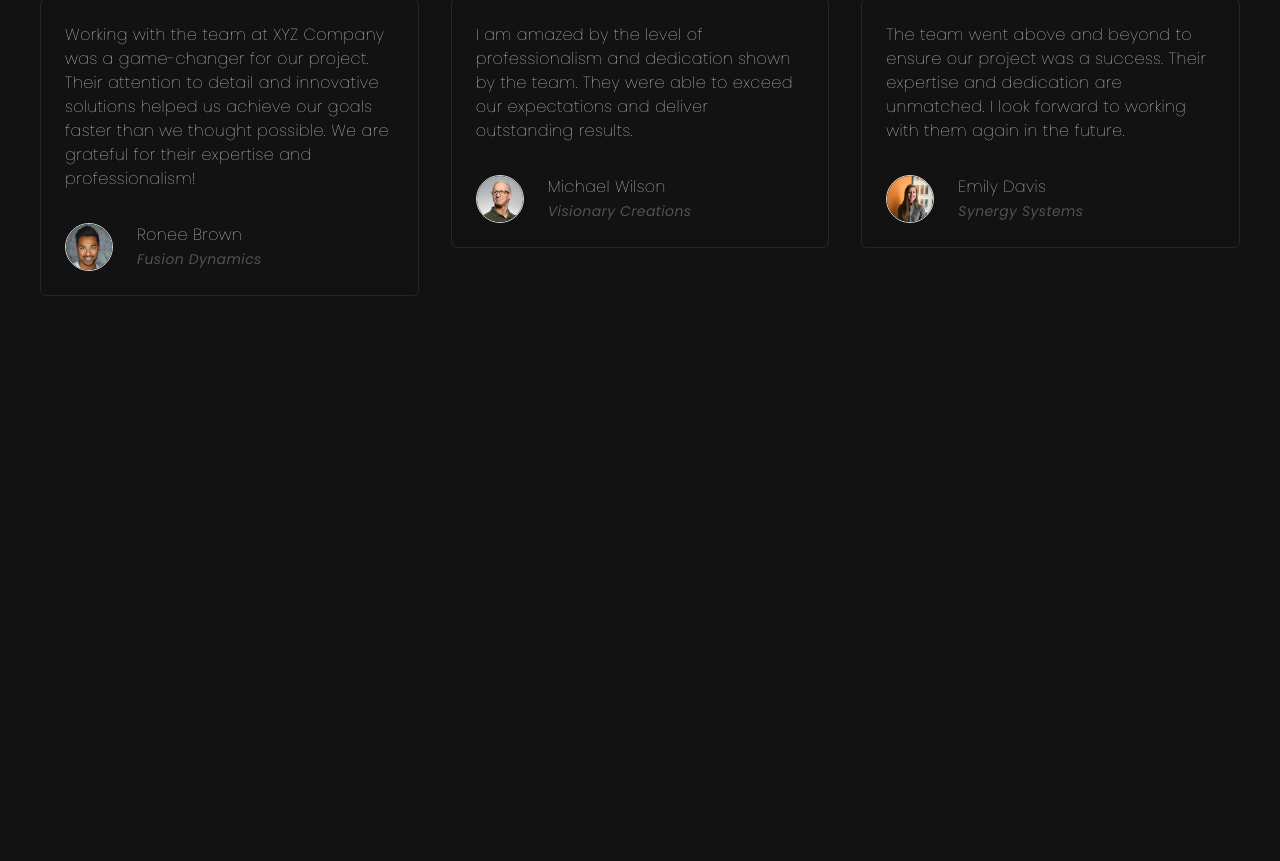
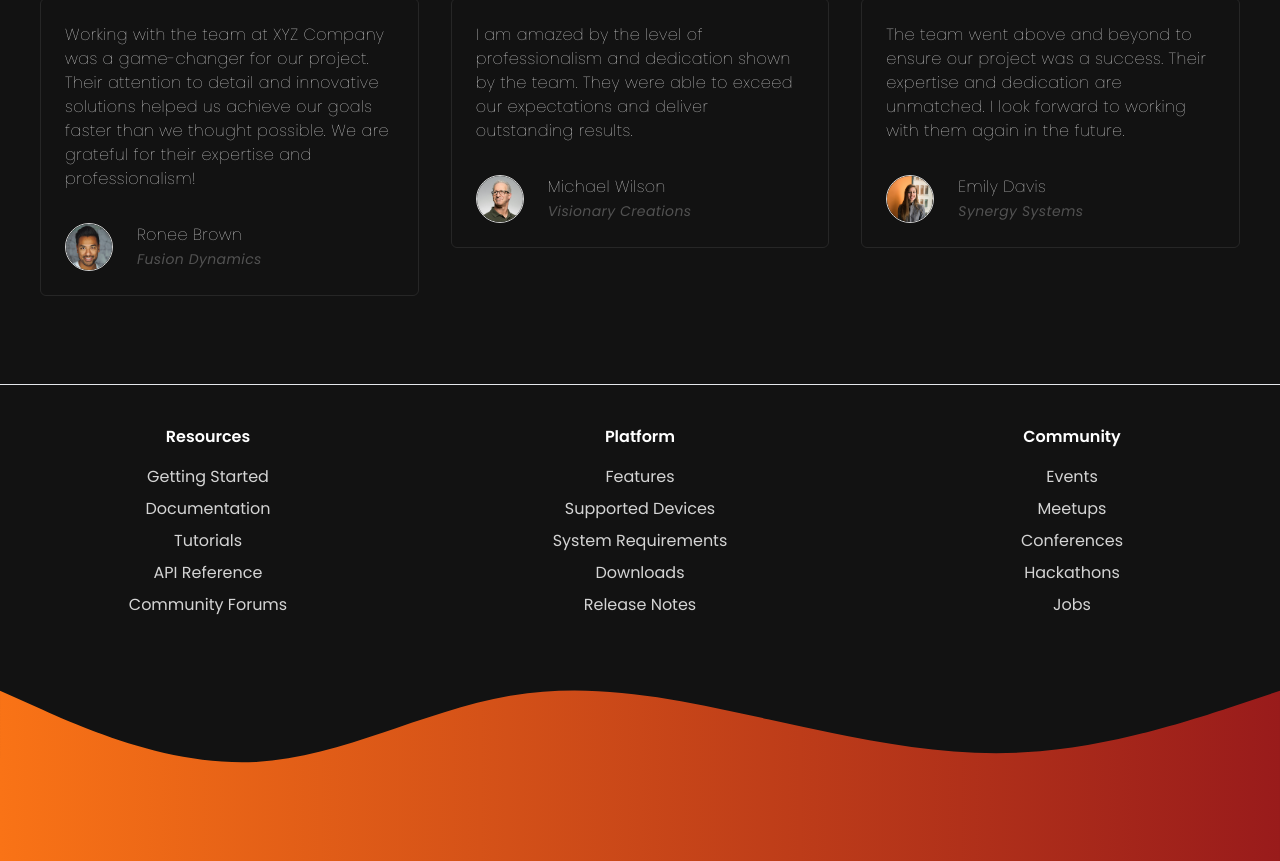
Before and after one commit to vishal-patidar-02/Virtualer, a React (Vite) app: page / in a window 1280 px wide. Shown: the part 3586-4447 px from the top of the page. Before the commit the page ends 3890 px from the top, so only its background shows below. Built offline with nearby package versions, Linux system fonts and the light colour scheme.

Commit message:
Fotter Section

```diff
--- a/src/App.jsx
+++ b/src/App.jsx
@@ -4,7 +4,8 @@ import HeroSection from "./components/heroSection";
 import FeatureSection from "./components/FeatureSection";
 import Pricing from "./components/pricing";
 import Workflow from "./components/Workflow";
-import Testimonials from "./components/TEstimonials";
+import Testimonials from "./components/Testimonials";
+import Footer from "./components/Footer"
 
 const App = () => {
   return (
@@ -17,6 +18,7 @@ const App = () => {
         <Pricing />
         <Testimonials />
       </div>
+      <Footer/>
     </>
   );
 };
--- /dev/null
+++ b/src/components/Footer.jsx
@@ -0,0 +1,72 @@
+import { resourcesLinks, platformLinks, communityLinks } from "../constants";
+
+const Footer = () => {
+  return (
+    <footer className="mt-20 border-t pt-10 border-neutal-700 ">
+      <div className="grid grid-cols-2 lg:grid-cols-3 gap-4 text-center -mb-10">
+        <div>
+          <h3 className="text-md font-semibold mb-4">Resources</h3>
+          <ul className="space-y-2">
+            {resourcesLinks.map((link, index) => (
+              <li key={index}>
+                <a
+                  className="text-neutral-300 hover:text-white"
+                  href={link.href}
+                >
+                  {link.text}
+                </a>
+              </li>
+            ))}
+          </ul>
+        </div>
+        <div>
+          <h3 className="text-md font-semibold mb-4">Platform</h3>
+          <ul className="space-y-2">
+            {platformLinks.map((link, index) => (
+              <li key={index}>
+                <a
+                  className="text-neutral-300 hover:text-white"
+                  href={link.href}
+                >
+                  {link.text}
+                </a>
+              </li>
+            ))}
+          </ul>
+        </div>
+        <div>
+          <h3 className="text-md font-semibold mb-4">Community</h3>
+          <ul className="space-y-2">
+            {communityLinks.map((link, index) => (
+              <li key={index}>
+                <a
+                  className="text-neutral-300 hover:text-white"
+                  href={link.href}
+                >
+                  {link.text}
+                </a>
+              </li>
+            ))}
+          </ul>
+        </div>
+      </div>
+      <svg xmlns="http://www.w3.org/2000/svg" viewBox="0 0 1440 320">
+        <defs>
+          <linearGradient id="gradient" x1="0%" y1="50%" x2="100%" y2="50%">
+            <stop offset="0%" stopColor="#f97316" stopOpacity="1" />{" "}
+            {/* orange-500 */}
+            <stop offset="100%" stopColor="#991b1b" stopOpacity="1" />{" "}
+            {/* red-800 */}
+          </linearGradient>
+        </defs>
+        <path
+          fill="url(#gradient)"
+          fill-opacity="1"
+          d="M0,128L48,149.3C96,171,192,213,288,208C384,203,480,149,576,133.3C672,117,768,139,864,160C960,181,1056,203,1152,197.3C1248,192,1344,160,1392,144L1440,128L1440,320L1392,320C1344,320,1248,320,1152,320C1056,320,960,320,864,320C768,320,672,320,576,320C480,320,384,320,288,320C192,320,96,320,48,320L0,320Z"
+        ></path>
+      </svg>
+    </footer>
+  );
+};
+
+export default Footer;
```
